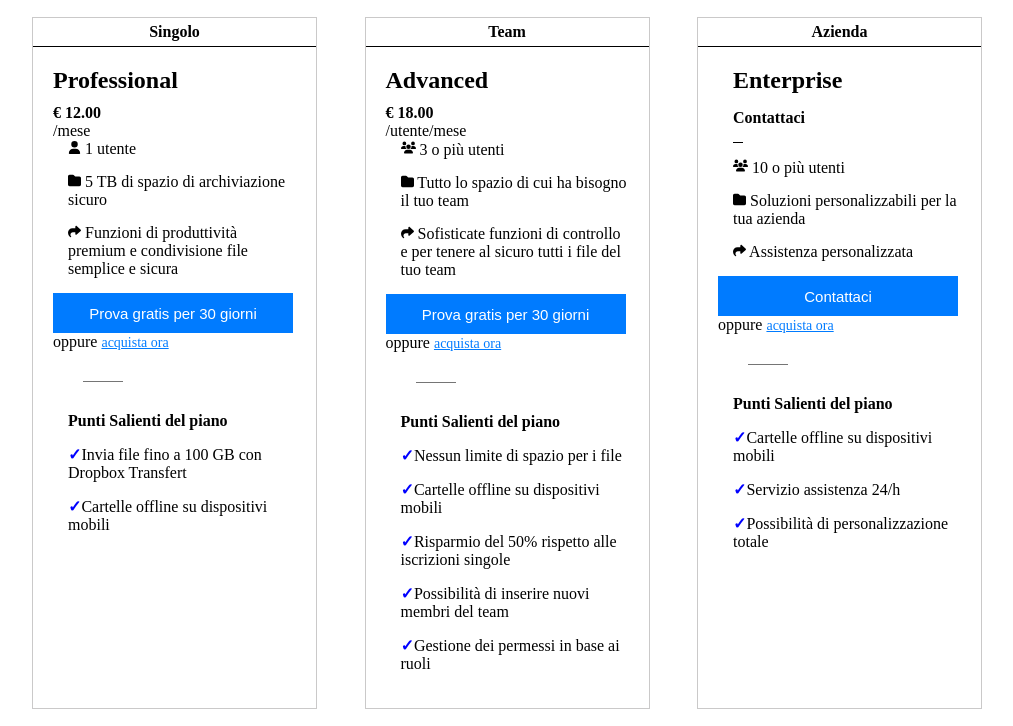
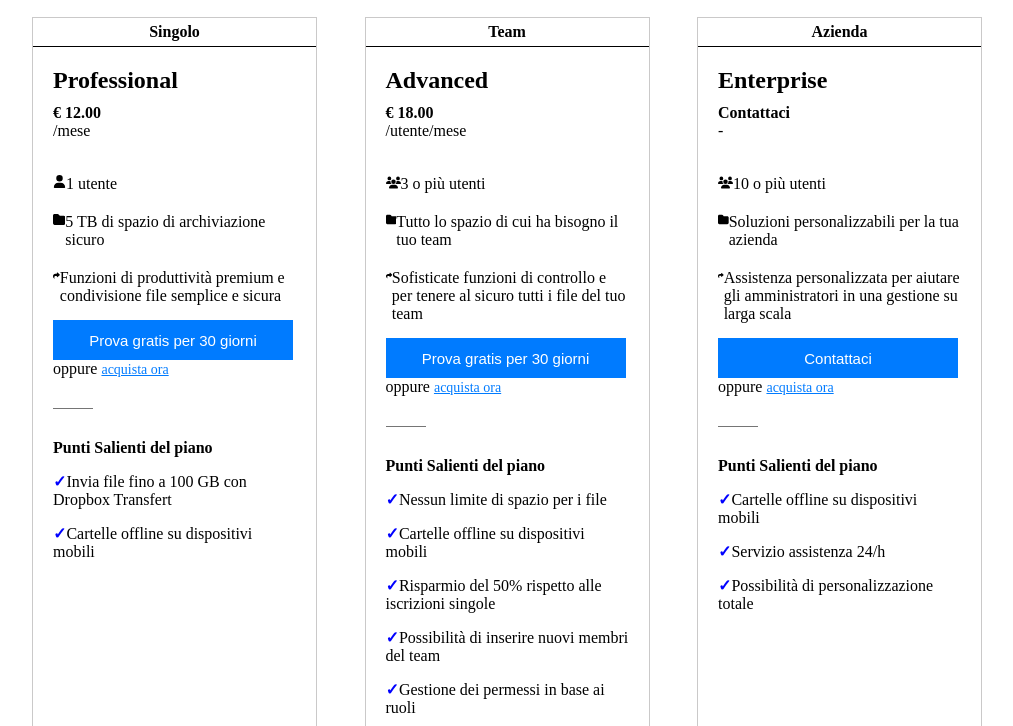
Before and after one commit to StaglianoM/htmlcss-dropbox, a plain HTML site: page index.html in a window 1280 px wide. Shown: the part 728-1454 px from the top of the page, without its empty margins (133-1146 px from the left). Drawn offline with Linux system fonts and the light colour scheme.

Commit message:
add fix labels list

```diff
--- a/index.html
+++ b/index.html
@@ -71,12 +71,14 @@
                         <h4>Singolo</h4>
                     </div>
                     <div class="text-label">
+                        <div>
                             <h3>Professional</h3>
                             <p><strong>€ 12.00</strong></p>
-                        <p>/mese</p>
+                            <p class="space_user">/mese</p>
+                        </div>
                         <div>
-                            <ul>
-                                <li>
+                            <ul class="list-item">
+                                <li class="list-feature">
                                     <svg xmlns="http://www.w3.org/2000/svg" width="13" height="13"
                                         viewBox="0 0 448 512">
                                         <path
@@ -84,7 +86,7 @@
                                     </svg>
                                     1 utente
                                 </li>
-                                <li>
+                                <li class="list-feature">
                                     <svg xmlns="http://www.w3.org/2000/svg" width="13" height="13"
                                         viewBox="0 0 512 512">
                                         <path
@@ -92,7 +94,7 @@
                                     </svg>
                                     5 TB di spazio di archiviazione sicuro
                                 </li>
-                                <li>
+                                <li class="list-feature">
                                     <svg xmlns="http://www.w3.org/2000/svg" width="13" height="13"
                                         viewBox="0 0 512 512">
                                         <path
@@ -118,28 +120,27 @@
                         </ul>
                     </div>
                 </div>
-
+                <!-- 2° label -->
                 <div class="pricing-card">
                     <div class="border-card">
                         <h4>Team</h4>
                     </div>
                     <div class="text-label">
-
                         <h3>Advanced</h3>
                         <p>
                             <strong>€ 18.00</strong>
                         </p>
-                        <p>/utente/mese</p>
+                        <p class="space_user">/utente/mese</p>
                         <div>
-                            <ul>
-                                <li><svg xmlns="http://www.w3.org/2000/svg" width="15" height="15"
+                            <ul class="list-item">
+                                <li class="list-feature">
+                                    <svg xmlns="http://www.w3.org/2000/svg" width="15" height="15"
                                         viewBox="0 0 640 512">
                                         <path
                                             d="M144 0a80 80 0 1 1 0 160A80 80 0 1 1 144 0zM512 0a80 80 0 1 1 0 160A80 80 0 1 1 512 0zM0 298.7C0 239.8 47.8 192 106.7 192l42.7 0c15.9 0 31 3.5 44.6 9.7c-1.3 7.2-1.9 14.7-1.9 22.3c0 38.2 16.8 72.5 43.3 96c-.2 0-.4 0-.7 0L21.3 320C9.6 320 0 310.4 0 298.7zM405.3 320c-.2 0-.4 0-.7 0c26.6-23.5 43.3-57.8 43.3-96c0-7.6-.7-15-1.9-22.3c13.6-6.3 28.7-9.7 44.6-9.7l42.7 0C592.2 192 640 239.8 640 298.7c0 11.8-9.6 21.3-21.3 21.3l-213.3 0zM224 224a96 96 0 1 1 192 0 96 96 0 1 1 -192 0zM128 485.3C128 411.7 187.7 352 261.3 352l117.3 0C452.3 352 512 411.7 512 485.3c0 14.7-11.9 26.7-26.7 26.7l-330.7 0c-14.7 0-26.7-11.9-26.7-26.7z" />
                                     </svg>
-
                                     3 o più utenti</li>
-                                <li>
+                                <li class="list-feature">
                                     <svg xmlns="http://www.w3.org/2000/svg" width="13" height="13"
                                         viewBox="0 0 512 512">
                                         <path
@@ -147,7 +148,7 @@
                                     </svg>
                                     Tutto lo spazio di cui ha bisogno il tuo team
                                 </li>
-                                <li>
+                                <li class="list-feature">
                                     <svg xmlns="http://www.w3.org/2000/svg" width="13" height="13"
                                         viewBox="0 0 512 512">
                                         <path
@@ -177,43 +178,39 @@
                     </div>
                 </div>
 
+                <!-- 3° label -->
+
                 <div class="pricing-card">
                     <div class="border-card">
                         <h4>Azienda</h4>
                     </div>
                     <div class="text-label">
-                        <ul>
-                            <li>
                         <h3>Enterprise</h3>
-                            </li>
-                            <li>
                         <p>
                             <strong>Contattaci</strong>
                         </p>
-                            </li>
-                            <li>
-                                <div class="border"></div>
-
-                            <li>
+                        <p class="space_user">-</p>
+                     <ul class="list-item">
+                        <li class="list-feature">
                             <svg xmlns="http://www.w3.org/2000/svg" width="15" height="15" viewBox="0 0 640 512">
                                 <path
                                     d="M144 0a80 80 0 1 1 0 160A80 80 0 1 1 144 0zM512 0a80 80 0 1 1 0 160A80 80 0 1 1 512 0zM0 298.7C0 239.8 47.8 192 106.7 192l42.7 0c15.9 0 31 3.5 44.6 9.7c-1.3 7.2-1.9 14.7-1.9 22.3c0 38.2 16.8 72.5 43.3 96c-.2 0-.4 0-.7 0L21.3 320C9.6 320 0 310.4 0 298.7zM405.3 320c-.2 0-.4 0-.7 0c26.6-23.5 43.3-57.8 43.3-96c0-7.6-.7-15-1.9-22.3c13.6-6.3 28.7-9.7 44.6-9.7l42.7 0C592.2 192 640 239.8 640 298.7c0 11.8-9.6 21.3-21.3 21.3l-213.3 0zM224 224a96 96 0 1 1 192 0 96 96 0 1 1 -192 0zM128 485.3C128 411.7 187.7 352 261.3 352l117.3 0C452.3 352 512 411.7 512 485.3c0 14.7-11.9 26.7-26.7 26.7l-330.7 0c-14.7 0-26.7-11.9-26.7-26.7z" />
                             </svg>
                             10 o più utenti
                         </li>
-                            <li>
+                        <li class="list-feature">
                             <svg xmlns="http://www.w3.org/2000/svg" width="13" height="13" viewBox="0 0 512 512">
                                 <path
                                     d="M64 480H448c35.3 0 64-28.7 64-64V160c0-35.3-28.7-64-64-64H288c-10.1 0-19.6-4.7-25.6-12.8L243.2 57.6C231.1 41.5 212.1 32 192 32H64C28.7 32 0 60.7 0 96V416c0 35.3 28.7 64 64 64z" />
                             </svg>
                             Soluzioni personalizzabili per la tua azienda
                         </li>
-                            <li>
+                        <li class="list-feature">
                             <svg xmlns="http://www.w3.org/2000/svg" width="13" height="13" viewBox="0 0 512 512">
                                 <path
                                     d="M307 34.8c-11.5 5.1-19 16.6-19 29.2l0 64-112 0C78.8 128 0 206.8 0 304C0 417.3 81.5 467.9 100.2 478.1c2.5 1.4 5.3 1.9 8.1 1.9c10.9 0 19.7-8.9 19.7-19.7c0-7.5-4.3-14.4-9.8-19.5C108.8 431.9 96 414.4 96 384c0-53 43-96 96-96l96 0 0 64c0 12.6 7.4 24.1 19 29.2s25 3 34.4-5.4l160-144c6.7-6.1 10.6-14.7 10.6-23.8s-3.8-17.7-10.6-23.8l-160-144c-9.4-8.5-22.9-10.6-34.4-5.4z" />
                             </svg>
-                                Assistenza personalizzata
+                            Assistenza personalizzata per aiutare gli amministratori in una gestione su larga scala
                         </li>
                         </ul>
                         <button class="cta-button">Contattaci</button>
--- a/style.css
+++ b/style.css
@@ -176,7 +176,6 @@
 
 .pricing-card ul li {
     margin-bottom: 15px;
-    margin-left: 15px;
 }
 
 /* acquista ora */
@@ -198,7 +197,7 @@
 .border_50 {
     border-bottom: rgb(117, 117, 117) 1px solid;
     width: 40px;
-    margin: 30px;
+    margin: 30px 0;
 }
 
 .check {
@@ -315,3 +314,18 @@
     width: 950px;
     margin: 0 auto;
 }
+
+
+.list-item {
+    display: flex;
+    flex-direction: column;
+    gap: 5px;
+}
+
+
+.list-feature {
+    display: flex;
+}
+.space_user {
+    margin-bottom: 35px;
+}
```
Lines whose indentation alone changed are shown as unchanged.
